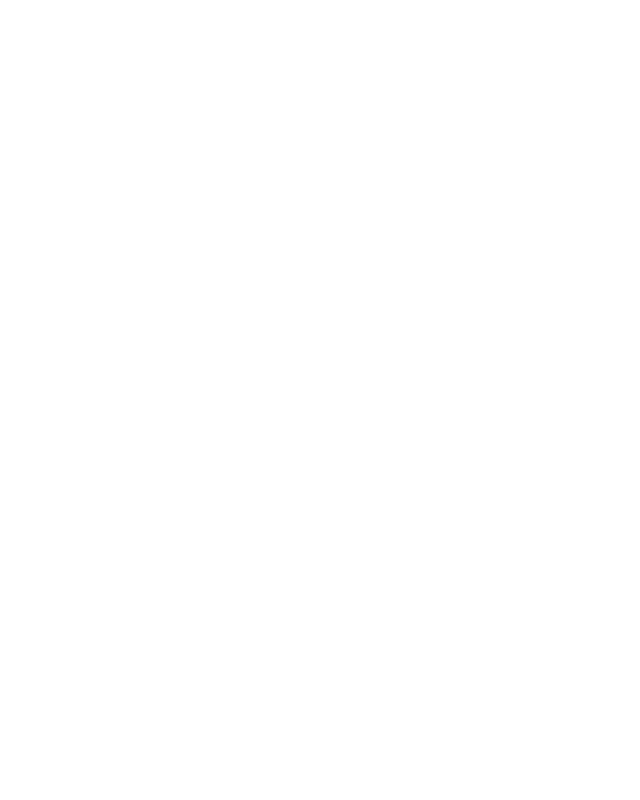
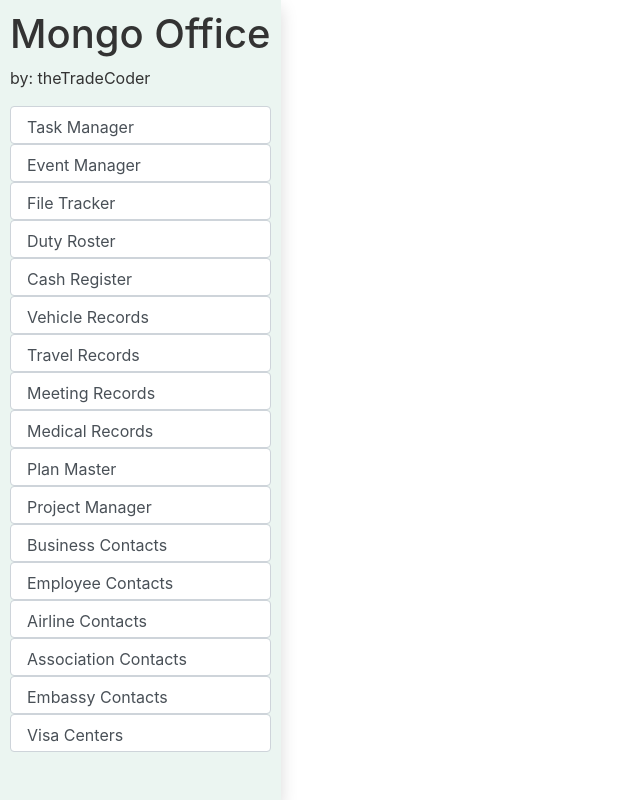
Before and after one commit to mydigita/mongo-office, a React (Create React App) app: page / in a window 1280 px wide. Shown: the whole page, without its empty margins (0-640 px from the left). Built offline with nearby package versions, Linux system fonts and the light colour scheme.

Commit message:
local update

```diff
--- a/src/App.js
+++ b/src/App.js
@@ -6,7 +6,7 @@ import TaskManager from "./components/task-manager.component.js";
 function App() {
   return (
     <Router className="App">
-      <Route path="/mongo-office/" component={SideNav}/>
+      <SideNav />
       <Route path="/mongo-office/task-manager/" component={TaskManager}/>
     </Router>
   );
```
